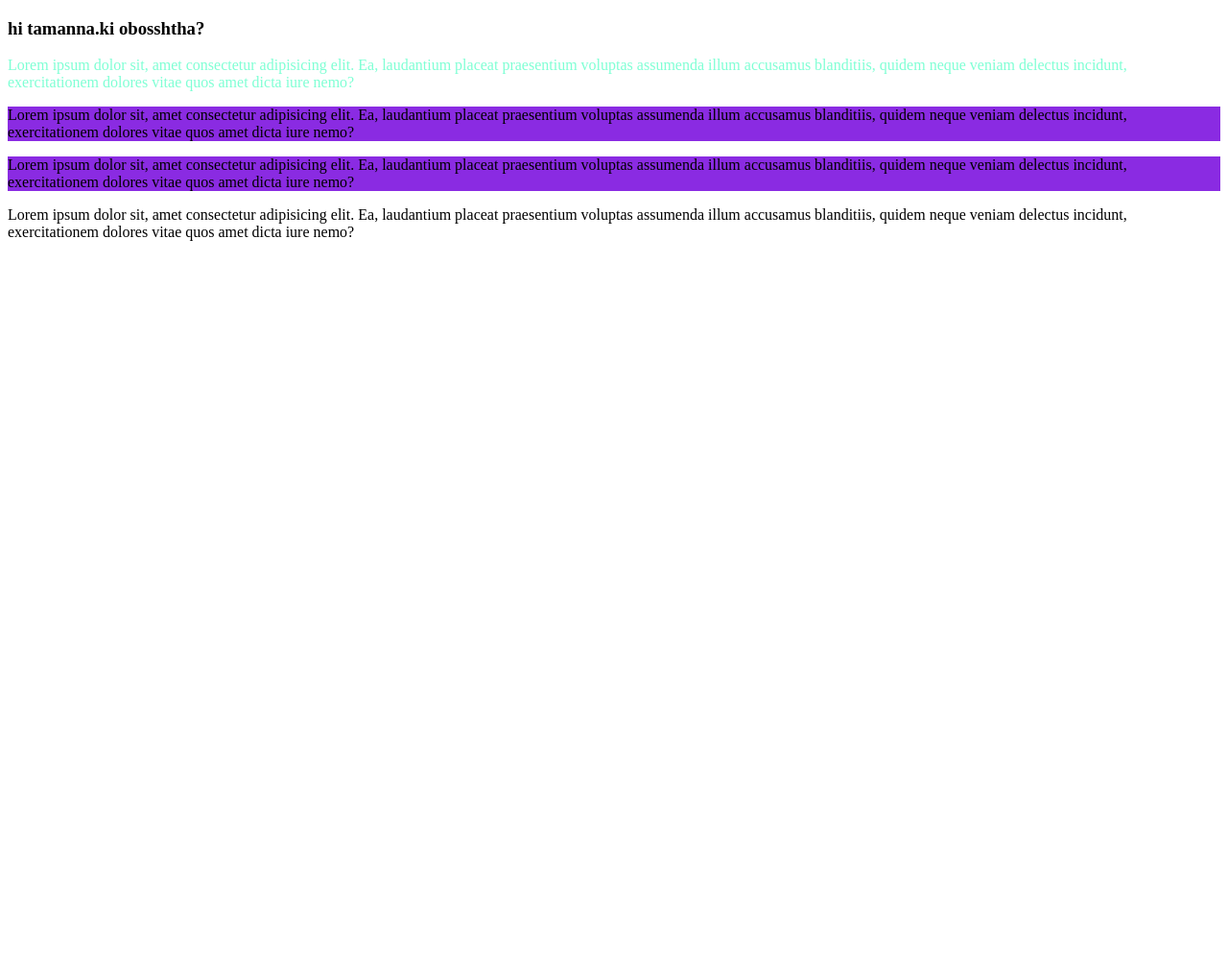
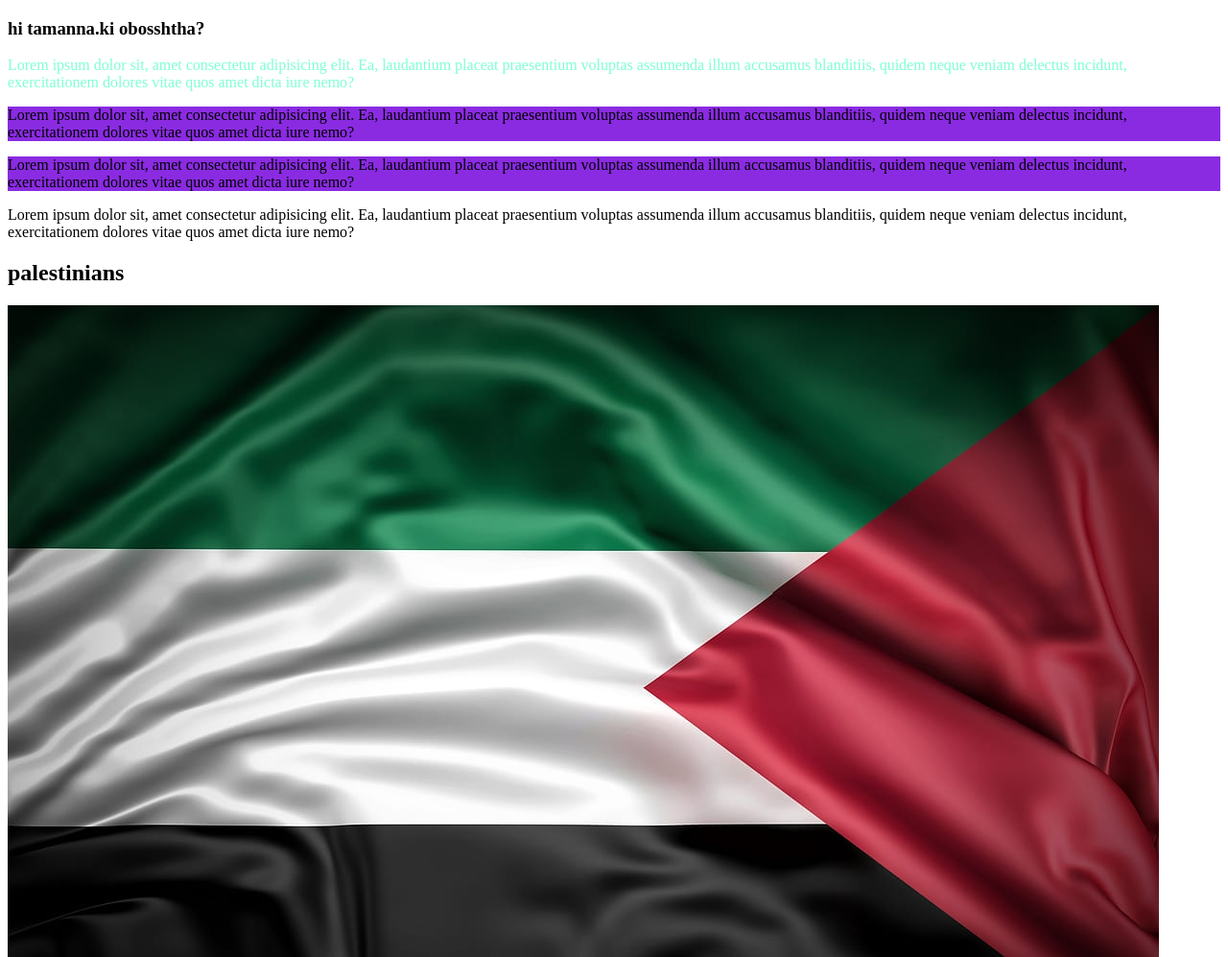
Before and after one commit to ttabassum1234/2nd, a plain HTML site: page index.html in a window 1280 px wide. Shown: the top 997 px of the page at 96% size. Before the commit the page ends 800 px from the top, so only its background shows below. Drawn offline with Linux system fonts and the light colour scheme.

Commit message:
added 3rd  part

```diff
--- a/index.html
+++ b/index.html
@@ -26,5 +26,9 @@
      laudantium placeat praesentium voluptas assumenda illum accusamus blanditiis,
      quidem neque veniam delectus incidunt,
      exercitationem dolores vitae quos amet dicta iure nemo?</p>
-</body>
+<div class="oaccha">
+     <h2>palestinians</h2>
+<img src="palestine-flag.jpg" alt="hmm">
+</div>
+    </body>
 </html>
--- a/style.css
+++ b/style.css
@@ -4,3 +4,6 @@
 .hobena{
     background-color: blueviolet;
 }
+.oaccha{
+    width: fit-content;
+}
```
Also changed, not shown: palestine-flag.jpg (added).
